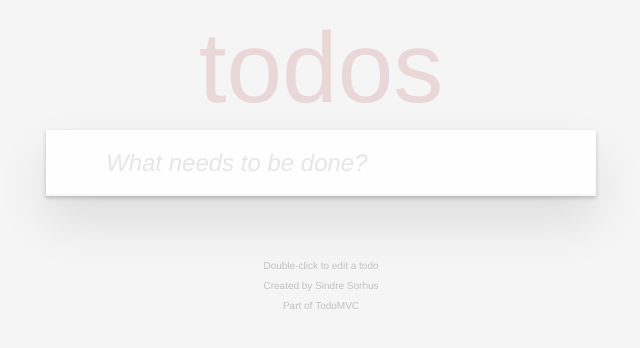
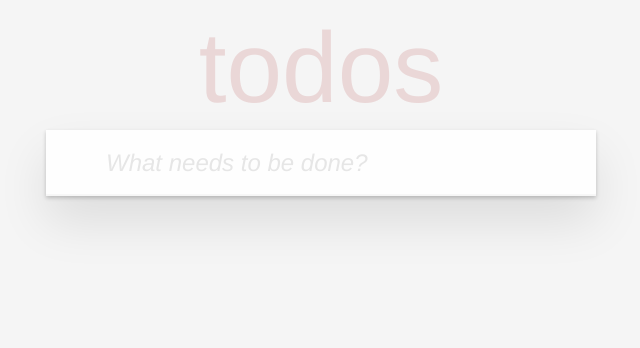
Before and after one commit to arezarazu/Todo-app, a plain HTML site: page index.html in a window 1280 px wide. Shown: the whole page, without its empty margins (319-959 px from the left). Drawn offline with nearby package versions, Linux system fonts and the light colour scheme.

```diff
--- a/index.html
+++ b/index.html
@@ -21,11 +21,6 @@
 			</section>
 			<footer id="footer"></footer>
 		</section>
-		<footer id="info">
-			<p>Double-click to edit a todo</p>
-			<p>Created by <a href="http://sindresorhus.com">Sindre Sorhus</a></p>
-			<p>Part of <a href="http://todomvc.com">TodoMVC</a></p>
-		</footer>
 		<script id="todo-template" type="text/x-handlebars-template">
 			{{#this}}
 			<li {{#if completed}}class="completed"{{/if}} data-id="{{id}}">
```
